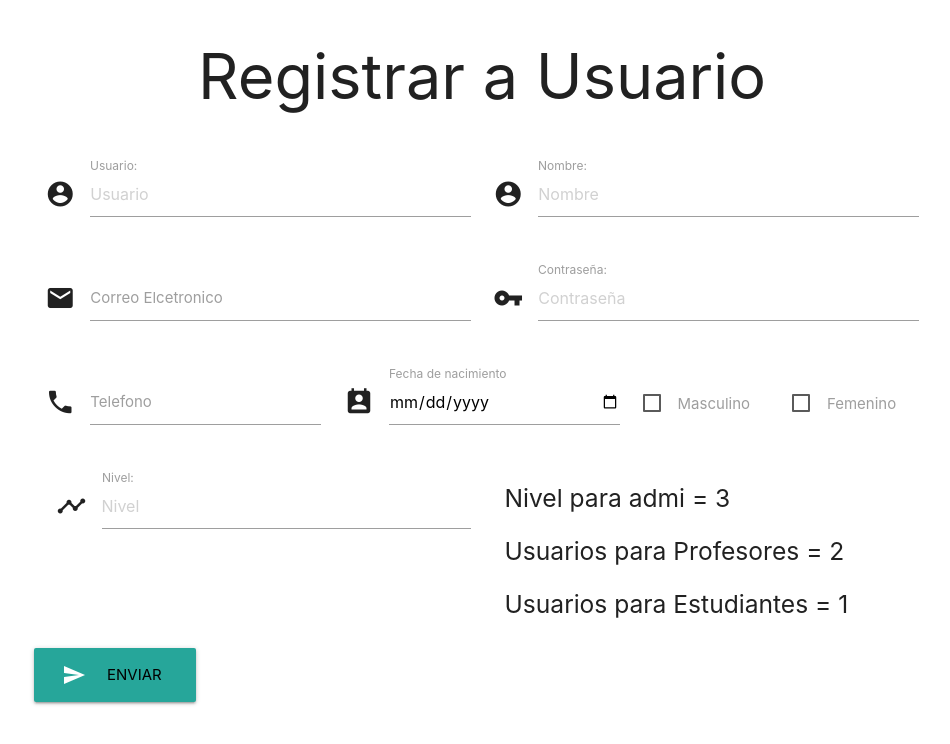
After one commit to elmasgaminoso/academy, a PHP site: page /RegistroUsuario.php in a window 1280 px wide. The commit adds this page. Shown: the top 744 px of the page, without its empty margins (158-1108 px from the left). Run offline with PHP 8.4, Linux system fonts and the light colour scheme; some libraries are stand-ins or nearby versions.

Commit message:
se creo pagina de registro

```diff
--- a/Iniciar sesión.php
+++ b/Iniciar sesión.php
@@ -41,7 +41,7 @@
 	$clave=$_POST['clave'];
 
 	include('config.php');
-	  $sql="SELECT * FROM `pagina` WHERE  usuario='$usuario' and clave='$clave' " ;
+	  $sql="SELECT * FROM `usuarios` WHERE  usuario='$usuario' and clave='$clave' " ;
 	  $result = $conn->query($sql);
 
 	  if ($result->num_rows > 0) {
--- /dev/null
+++ b/RegistroUsuario.php
@@ -0,0 +1,144 @@
+<?php
+    session_start();
+    include ('config.php');
+?>
+<!doctype html>
+<html>
+<head>
+<meta charset="utf-8">
+	<link href="https://fonts.googleapis.com/icon?family=Material+Icons" rel="stylesheet">
+	<link rel="stylesheet" href="css/materialize.min.css">
+	<link rel="stylesheet" href="css/1.css">
+<title>Registro Usuarios por admin</title>
+</head>
+    <body>
+      <div class="container">
+        <div class="row center">
+           <h1>
+      <span class="text-wrapper">
+        <span class="letters">Registrar a Usuario</span>
+      </span>
+    </h1>
+        </div>
+          <div class="row">
+        <form class="col s12" method="post" action="">
+          <div class="row">
+            <div class="input-field col s6">
+               <i class="material-icons prefix">account_circle</i>
+              <input placeholder="Usuario" id="first_name" type="text" class="validate" name="usuario">
+              <label for="first_name">Usuario:</label>
+            </div>
+            <div class="input-field col s6">
+               <i class="material-icons prefix">account_circle</i>
+              <input placeholder="Nombre"id="last_name" type="text" class="validate" name="nombre">
+              <label for="last_name">Nombre:</label>
+            </div>
+          </div>
+          <div class="row">
+            <div class="input-field col s6">
+              <i class="material-icons prefix">email</i>
+              <input id="email" type="email" class="validate" name="email">
+              <label for="email">Correo Elcetronico</label>
+            </div>
+               <div class="input-field col s6">
+               <i class="material-icons prefix">vpn_key</i>
+              <input placeholder="Contraseña" id="password" type="password"class="validate" name="clave">
+              <label for="first_name">Contraseña:</label>
+            </div>
+          </div>
+          <div class="row">
+             <div class="input-field col s4">
+              <i class="material-icons prefix">phone</i>
+              <input id="icon_telephone" type="number" class="validate" name="telefono">
+              <label for="icon_telephone">Telefono</label>
+             </div>
+            <div class="input-field col s4">
+               <i class="material-icons prefix">perm_contact_calendar</i>
+                <input id="calendario" type="date"  name="fechanac">
+                <label >Fecha de nacimiento</label>
+            </div>
+               <div class="input-field col s2">
+           <label>
+            <input type="checkbox" name="genero" value="M"/>
+            <span>Masculino </span>
+          </label>
+            </div>
+               <div class="input-field col s2">
+
+               <label>
+            <input type="checkbox" name="genero" value="F" />
+            <span>Femenino </span>
+          </label>
+            </div>
+              </div>
+             <div class="input-field col s6">
+               <i class="material-icons prefix">timeline</i>
+              <input placeholder="Nivel" id="tel" type="text" class="validate" name="nivel">
+              <label for="first_name">Nivel:</label>
+            </div>
+            <div class="row col s6">
+            <div class="col ">
+		        <h5>Nivel para admi = 3 </h5>
+		    </div>
+		    <div class="col ">
+			    <h5>Usuarios para Profesores = 2 </h5>
+		    </div>
+            <div class="col ">
+			    <h5>Usuarios para Estudiantes = 1 </h5>
+		    </div>
+            </div>
+            <div class="row left">
+             <a class="waves-effect waves-light btn-large shake-slow"><i class="material-icons left  ">send</i><input type="submit" value="enviar" name="enviar"></input></a>
+            </div>
+          </div>
+        </div>
+        </form>
+      </div>
+    </div>
+
+    <?php
+        if (isset($_POST['enviar'])){
+        $usuario=$_POST['usuario'];
+        $clave=$_POST['clave'];
+        $email=$_POST['email'];
+        $telefono=$_POST['telefono'];
+        $nombre=$_POST['nombre'];
+        $fechanac=$_POST['fechanac'];
+        $genero=$_POST['genero'];
+        $nivel=$_POST['nivel'];
+
+
+        $sql = "INSERT INTO `pagina`( `usuario`, `clave`, `correo`, `telefono`, `nombre`, `fecha de nacimiento`, `genero`, `nivel`) VALUES
+         ('$usuario', '$clave', '$email', '$telefono', '$nombre', '$fechanac','$genero', '$nivel')";
+
+        if ($conn->query($sql) === TRUE) {
+            echo  "<div class='container center'>
+     <h4>Nuevo Usuario registrado </h4>
+    </div>";
+        } else {
+            echo  "<div class='container center'>
+     <h4>Error al registrar usuario</h4>
+    </div>";
+        }
+
+        $conn->close();
+
+    }
+    ?>
+    <script type="text/javascript" src="js/jquery-3.3.1.min.js"></script>
+	<script type="text/javascript" src="js/materialize.min.js"></script>
+	<script type="text/javascript">
+	$(document).ready(function(){
+    $('.datepicker').datepicker();
+  });
+      	$(document).ready(function(){
+    $('.parallax').parallax();
+  });
+  $(document).ready(function() {
+    $('input#input_text, textarea#textarea2').characterCounter();
+  });
+
+	 $('.dropdown-trigger').dropdown();
+		</script>
+    </body>
+</html>
```
Also changed, not shown: header.php (added).
